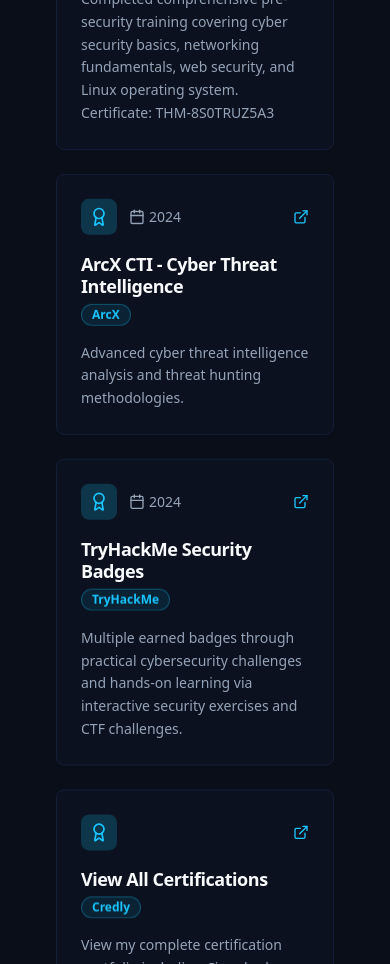
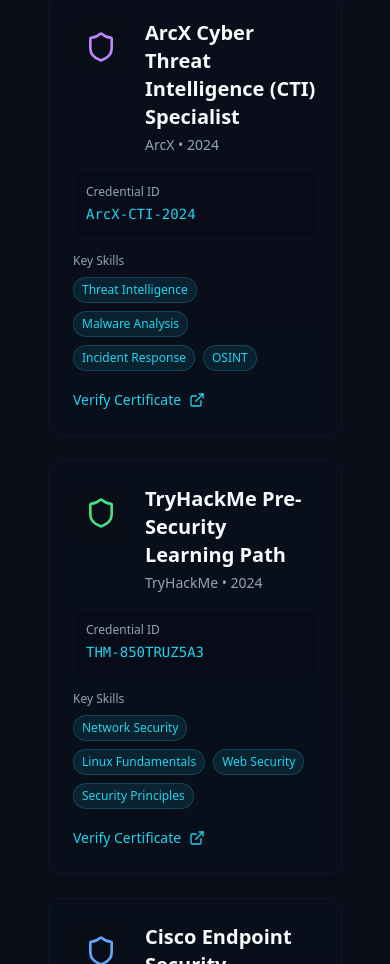
Before and after one commit to Girlweb/My-Portfolio, a React (Vite) app: page / in a window 390 px wide. Shown: the part 10360-11324 px from the top of the page. Built offline with nearby package versions, Linux system fonts and the light colour scheme.

Commit message:
Refactor Certifications component with new data

```diff
--- a/src/components/Certifications.tsx
+++ b/src/components/Certifications.tsx
@@ -1,114 +1,158 @@
-import { Card, CardContent, CardHeader, CardTitle } from "@/components/ui/card";
-import { Badge } from "@/components/ui/badge";
-import { Award, Calendar, ExternalLink } from "lucide-react";
+import { Award, ExternalLink, Shield, Network, TrendingUp, Database } from "lucide-react";
 
 const Certifications = () => {
   const certifications = [
     {
-      title: "Cybersecurity",
-      issuer: "Moringa School",
-      date: "2024",
-      description: "Comprehensive cybersecurity foundation covering threats, risks, vulnerabilities, and security best practices.",
-      url: "#"
+      name: "Cisco Certified Network Associate (CCNA)",
+      issuer: "Cisco Networking Academy",
+      date: "2023",
+      icon: <Network className="w-8 h-8 text-cyan-400" />,
+      credentialId: "CCNA-2023",
+      link: "https://www.cisco.com/c/en/us/training-events/training-certifications/certifications/associate/ccna.html",
+      skills: ["Network Security", "Routing & Switching", "IP Connectivity", "Network Access"]
     },
     {
-      title: "Pre Security Learning Path",
+      name: "ArcX Cyber Threat Intelligence (CTI) Specialist",
+      issuer: "ArcX",
+      date: "2024",
+      icon: <Shield className="w-8 h-8 text-purple-400" />,
+      credentialId: "ArcX-CTI-2024",
+      link: "https://www.credly.com/users/mitchele-jebet/badges",
+      skills: ["Threat Intelligence", "Malware Analysis", "Incident Response", "OSINT"]
+    },
+    {
+      name: "TryHackMe Pre-Security Learning Path",
       issuer: "TryHackMe",
       date: "2024",
-      description: "Completed comprehensive pre-security training covering cyber security basics, networking fundamentals, web security, and Linux operating system. Certificate: THM-8S0TRUZ5A3",
-      url: "https://tryhackme.com/certificate/THM-8S0TRUZ5A3"
+      icon: <Shield className="w-8 h-8 text-green-400" />,
+      credentialId: "THM-850TRUZ5A3",
+      link: "https://tryhackme.com/",
+      skills: ["Network Security", "Linux Fundamentals", "Web Security", "Security Principles"]
     },
     {
-      title: "ArcX CTI - Cyber Threat Intelligence",
-      issuer: "ArcX",
+      name: "Cisco Endpoint Security",
+      issuer: "Cisco Networking Academy",
       date: "2024",
-      description: "Advanced cyber threat intelligence analysis and threat hunting methodologies.",
-      url: "https://share.google/BLeNhnhZuQqv5xw5o"
+      icon: <Shield className="w-8 h-8 text-blue-400" />,
+      credentialId: "Cisco-Endpoint-2024",
+      link: "https://www.cisco.com/",
+      skills: ["Endpoint Protection", "Threat Detection", "Security Operations", "Incident Response"]
     },
     {
-      title: "TryHackMe Security Badges",
-      issuer: "TryHackMe",
+      name: "Mastercard - Cybersecurity Job Simulation",
+      issuer: "Mastercard via Forage",
+      date: "December 2024",
+      icon: <Shield className="w-8 h-8 text-orange-400" />,
+      credentialId: "cGeTsRDfdM7w39SrG",
+      link: "https://www.theforage.com/achievements",
+      skills: ["Security Design", "Risk Assessment", "Threat Modeling", "Incident Response"]
+    },
+    {
+      name: "Quantium Data Analytics Job Simulation",
+      issuer: "Quantium via Forage",
+      date: "December 2024",
+      icon: <TrendingUp className="w-8 h-8 text-pink-400" />,
+      credentialId: "vg2AxXKZwcKewQeRD",
+      link: "https://www.theforage.com/achievements",
+      skills: ["Data Analysis", "Python", "Data Visualization", "Business Intelligence"]
+    },
+    {
+      name: "Network Defense Certification",
+      issuer: "Credly",
       date: "2024",
-      description: "Multiple earned badges through practical cybersecurity challenges and hands-on learning via interactive security exercises and CTF challenges.",
-      url: "https://tryhackme.com/p/barmulaky"
+      icon: <Network className="w-8 h-8 text-red-400" />,
+      credentialId: "Network-Defense-2024",
+      link: "https://www.credly.com/users/mitchele-jebet/badges",
+      skills: ["Network Security", "Defense Strategies", "Security Architecture", "Threat Prevention"]
     }
   ];
 
   return (
-    <section className="py-20 px-6 bg-card/30" id="certifications">
-      <div className="container mx-auto">
+    <section className="py-20 px-4 bg-gradient-to-b from-background to-muted/20">
+      <div className="container mx-auto max-w-6xl">
         <div className="text-center mb-16">
-          <h2 className="text-4xl font-bold mb-4 gradient-cyber bg-clip-text text-transparent">
-            Professional Certifications
-          </h2>
+          <div className="flex items-center justify-center gap-3 mb-4">
+            <Award className="w-10 h-10 text-cyan-400" />
+            <h2 className="text-4xl font-bold bg-gradient-to-r from-cyan-400 to-purple-400 bg-clip-text text-transparent">
+              Certifications & Credentials
+            </h2>
+          </div>
           <p className="text-muted-foreground text-lg max-w-2xl mx-auto">
-            Industry-recognized certifications demonstrating expertise in cybersecurity,
-            networking, and emerging technologies.
+            Professional certifications demonstrating expertise in cybersecurity, networking, and data analytics
           </p>
         </div>
 
-        <div className="grid grid-cols-1 md:grid-cols-2 lg:grid-cols-3 gap-6 max-w-6xl mx-auto">
+        <div className="grid grid-cols-1 md:grid-cols-2 gap-6">
           {certifications.map((cert, index) => (
-            <Card
-              key={cert.title}
-              className="transition-cyber hover:shadow-cyber hover:border-cyber-primary/50 animate-float cursor-pointer"
-              style={{ animationDelay: `${index * 0.03}s` }}
-              onClick={() => cert.url !== "#" && window.open(cert.url, '_blank')}
+            <div
+              key={index}
+              className="group relative bg-card/50 backdrop-blur-sm border border-border/50 rounded-xl p-6 hover:border-cyan-400/50 transition-all duration-300 hover:shadow-lg hover:shadow-cyan-400/10"
             >
-              <CardHeader className="pb-4">
-                <div className="flex items-center gap-3 mb-3">
-                  <div className="p-2 bg-cyber-primary/20 rounded-lg">
-                    <Award className="w-5 h-5 text-cyber-primary" />
-                  </div>
-                  <div className="flex items-center gap-1 text-muted-foreground text-sm">
-                    <Calendar className="w-4 h-4" />
-                    <span>{cert.date}</span>
-                  </div>
-                  {cert.url !== "#" && (
-                    <ExternalLink className="w-4 h-4 text-cyber-primary ml-auto" />
-                  )}
+              {/* Icon & Header */}
+              <div className="flex items-start gap-4 mb-4">
+                <div className="p-3 bg-background/50 rounded-lg group-hover:scale-110 transition-transform">
+                  {cert.icon}
                 </div>
-                <CardTitle className="text-lg leading-tight">
-                  {cert.title}
-                </CardTitle>
-                <Badge variant="secondary" className="w-fit">
-                  {cert.issuer}
-                </Badge>
-              </CardHeader>
-              <CardContent>
-                <p className="text-muted-foreground text-sm leading-relaxed">
-                  {cert.description}
-                </p>
-              </CardContent>
-            </Card>
+                <div className="flex-1">
+                  <h3 className="text-xl font-semibold text-foreground mb-1 group-hover:text-cyan-400 transition-colors">
+                    {cert.name}
+                  </h3>
+                  <p className="text-sm text-muted-foreground">
+                    {cert.issuer} • {cert.date}
+                  </p>
+                </div>
+              </div>
+
+              {/* Credential ID */}
+              <div className="mb-4 p-3 bg-background/30 rounded-lg border border-border/30">
+                <p className="text-xs text-muted-foreground mb-1">Credential ID</p>
+                <p className="text-sm font-mono text-cyan-400">{cert.credentialId}</p>
+              </div>
+
+              {/* Skills */}
+              <div className="mb-4">
+                <p className="text-xs text-muted-foreground mb-2">Key Skills</p>
+                <div className="flex flex-wrap gap-2">
+                  {cert.skills.map((skill, idx) => (
+                    <span
+                      key={idx}
+                      className="text-xs px-2 py-1 bg-cyan-400/10 text-cyan-400 rounded-full border border-cyan-400/20"
+                    >
+                      {skill}
+                    </span>
+                  ))}
+                </div>
+              </div>
+
+              {/* Verify Link */}
+              <a
+                href={cert.link}
+                target="_blank"
+                rel="noopener noreferrer"
+                className="inline-flex items-center gap-2 text-sm text-cyan-400 hover:text-cyan-300 transition-colors group/link"
+              >
+                <span>Verify Certificate</span>
+                <ExternalLink className="w-4 h-4 group-hover/link:translate-x-1 transition-transform" />
+              </a>
+
+              {/* Hover Effect Border */}
+              <div className="absolute inset-0 rounded-xl bg-gradient-to-r from-cyan-400/0 via-cyan-400/5 to-purple-400/0 opacity-0 group-hover:opacity-100 transition-opacity pointer-events-none" />
+            </div>
           ))}
+        </div>
 
-          {/* Credly Profile Card */}
-          <Card
-            className="transition-cyber hover:shadow-cyber hover:border-cyber-primary/50 animate-float cursor-pointer"
-            style={{ animationDelay: `${certifications.length * 0.03}s` }}
-            onClick={() => window.open('https://www.credly.com/users/mitchele-jebet', '_blank')}
+        {/* View All Credentials Button */}
+        <div className="text-center mt-12">
+          <a
+            href="https://www.credly.com/users/mitchele-jebet/badges"
+            target="_blank"
+            rel="noopener noreferrer"
+            className="inline-flex items-center gap-2 px-6 py-3 bg-cyan-400/10 hover:bg-cyan-400/20 text-cyan-400 rounded-lg border border-cyan-400/30 hover:border-cyan-400/50 transition-all"
           >
-            <CardHeader className="pb-4">
-              <div className="flex items-center gap-3 mb-3">
-                <div className="p-2 bg-cyber-primary/20 rounded-lg">
-                  <Award className="w-5 h-5 text-cyber-primary" />
-                </div>
-                <ExternalLink className="w-4 h-4 text-cyber-primary ml-auto" />
-              </div>
-              <CardTitle className="text-lg leading-tight">
-                View All Certifications
-              </CardTitle>
-              <Badge variant="secondary" className="w-fit">
-                Credly
-              </Badge>
-            </CardHeader>
-            <CardContent>
-              <p className="text-muted-foreground text-sm leading-relaxed">
-                View my complete certification portfolio including Cisco badges and more on Credly.
-              </p>
-            </CardContent>
-          </Card>
+            <Award className="w-5 h-5" />
+            <span className="font-medium">View All Credentials on Credly</span>
+            <ExternalLink className="w-4 h-4" />
+          </a>
         </div>
       </div>
     </section>
```
